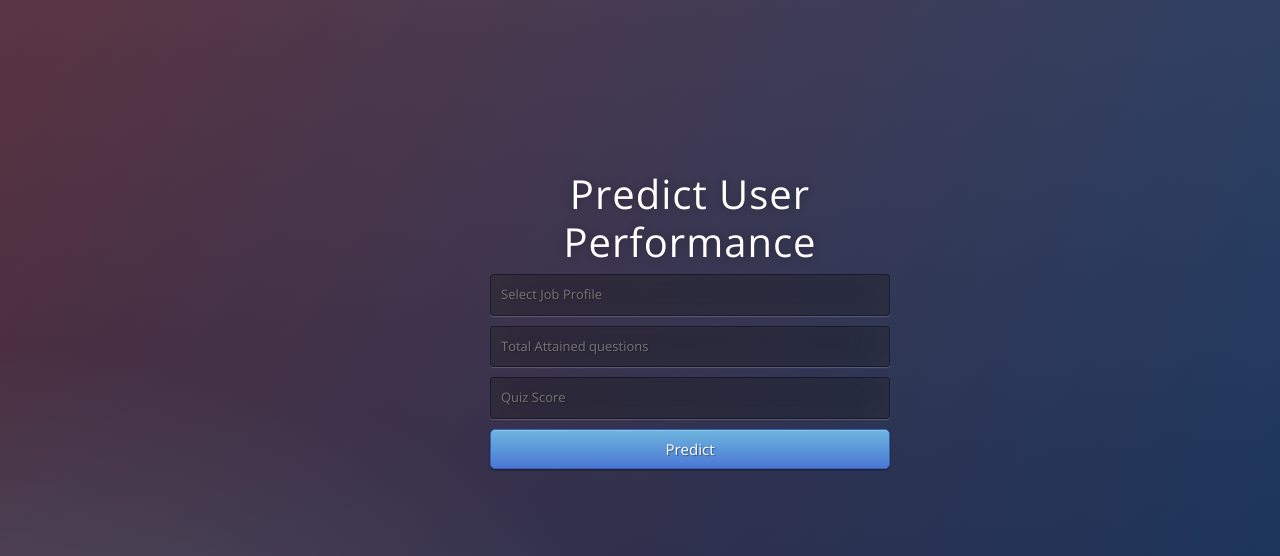
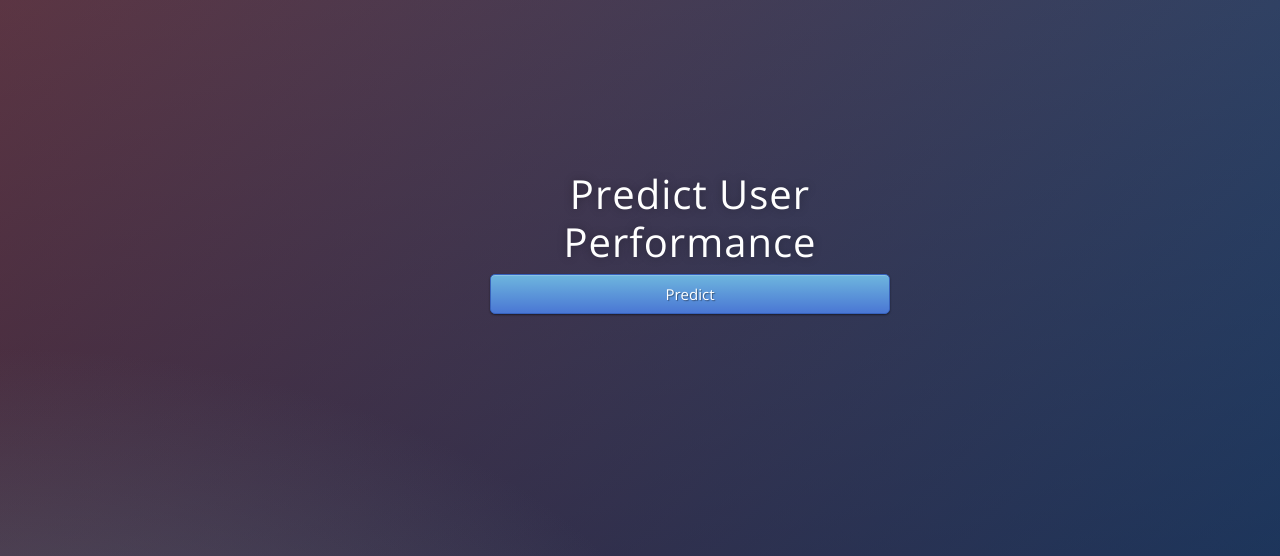
Before and after one commit to 123nush/ML_Model_Deployment, a Flask app: page / in a window 1280 px wide. Shown: the top 556 px of the page. Run offline with Flask 3, Linux system fonts and the light colour scheme; parts of the project's set-up code (start-up, migrations or seed data) failed here and were passed over.

Commit message:
change in index file

```diff
--- a/templates/index.html
+++ b/templates/index.html
@@ -24,10 +24,10 @@
 
      <!-- Main Input For Receiving Query to our ML -->
     <form action="{{ url_for('predict')}}"method="post">
-    	<input type="text" name="job_profile_name_analysis" placeholder="Select Job Profile" required="required" />
+    	<!-- <input type="text" name="job_profile_name_analysis" placeholder="Select Job Profile" required="required" />
         <input type="text" name="attained_questions_analysis" placeholder="Total Attained questions" required="required" />
 		<input type="text" name="score_analysis" placeholder="Quiz Score" required="required" />
-    <!-- <input type="text" name="correctness" placeholder="correctness" />         -->
+    <input type="text" name="correctness" placeholder="correctness" />         -->
         <button type="submit" class="btn btn-primary btn-block btn-large">Predict</button>
     </form>
 
```
